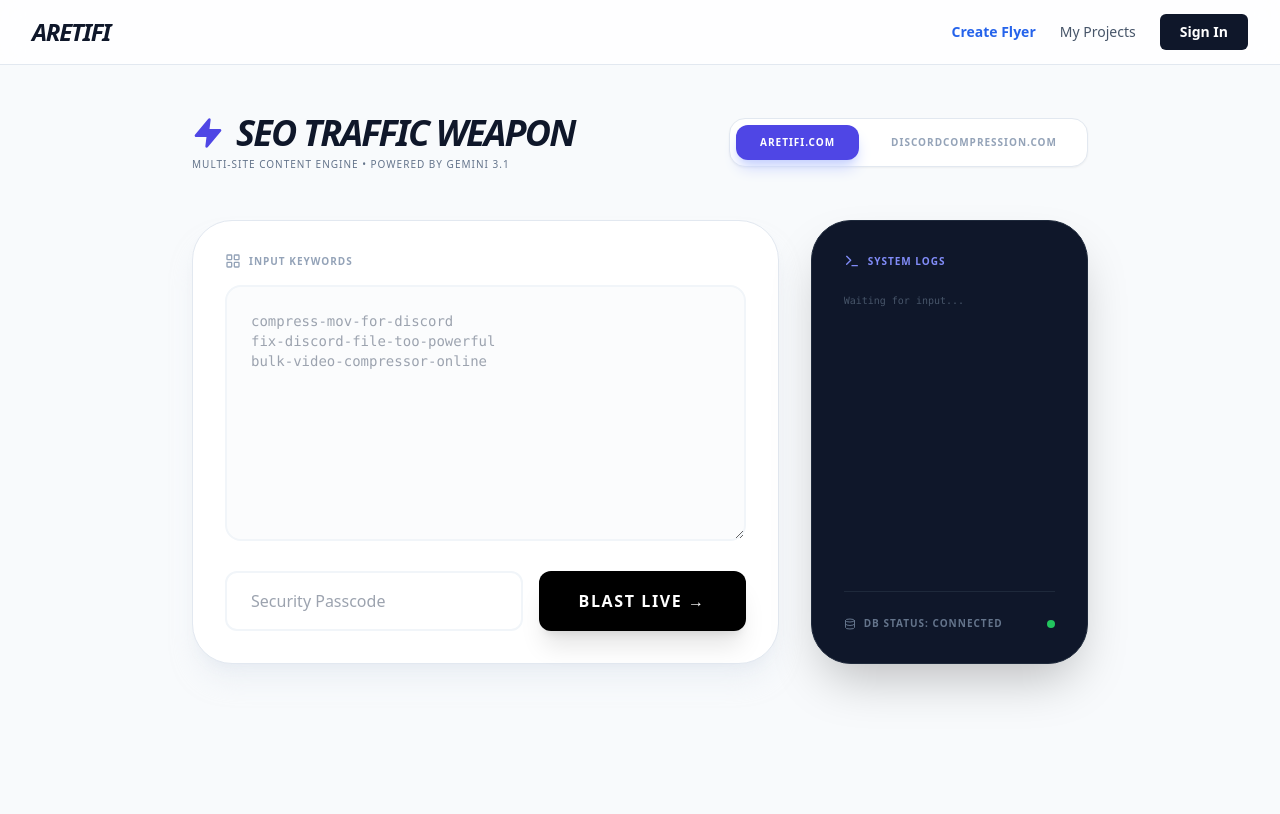
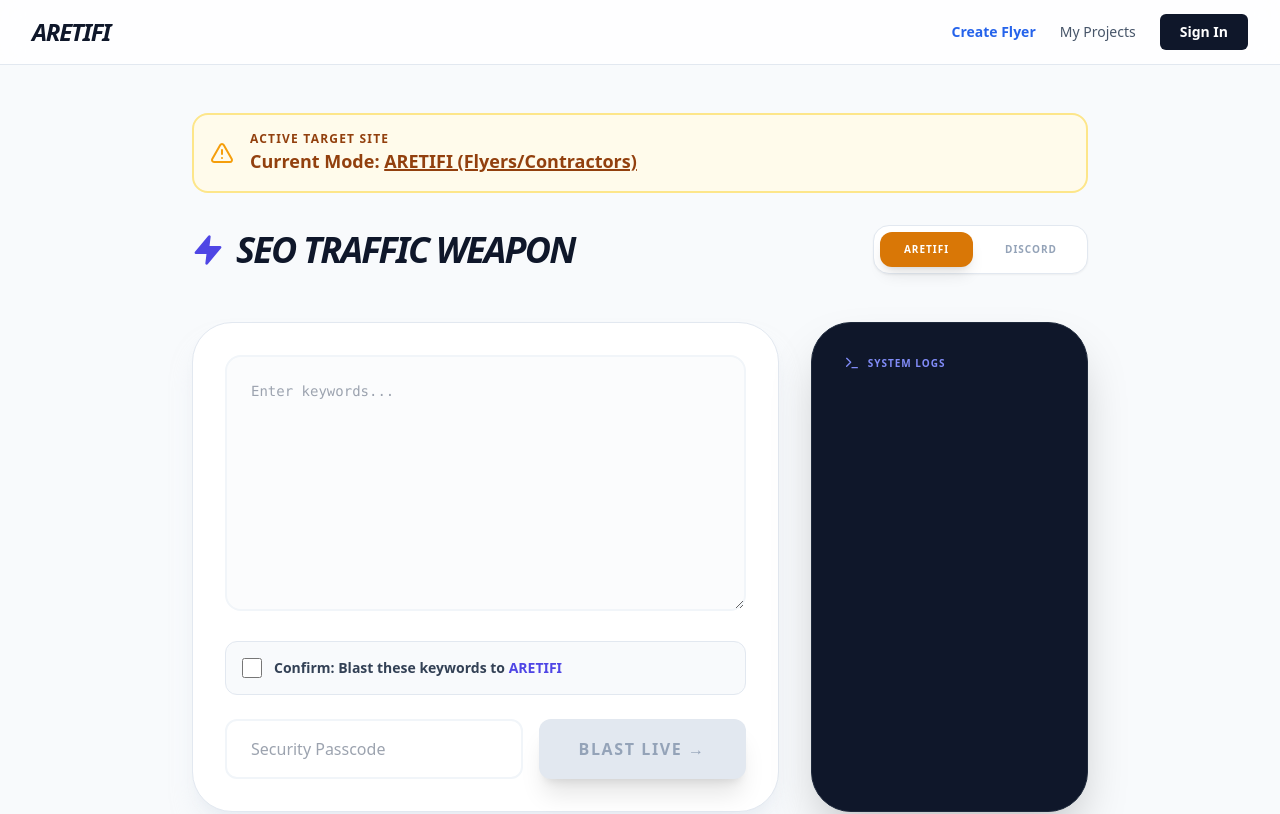
Before and after one commit to jakejmanley-collab/local-service-ads, a Next.js app: page /admin/seo-generator in a window 1280 px wide. Shown: the top 814 px of the page. Built offline with nearby package versions, Linux system fonts and the light colour scheme.

Commit message:
Update page.tsx

```diff
--- a/app/admin/seo-generator/page.tsx
+++ b/app/admin/seo-generator/page.tsx
@@ -1,7 +1,7 @@
 'use client';
 
 import { useState } from 'react';
-import { LayoutGrid, Zap, Database, Terminal } from 'lucide-react';
+import { LayoutGrid, Zap, Database, Terminal, AlertTriangle, ShieldCheck } from 'lucide-react';
 
 export default function SEOAdmin() {
   const [keywords, setKeywords] = useState('');
@@ -9,8 +9,11 @@ export default function SEOAdmin() {
   const [site, setSite] = useState<'aretifi' | 'discord'>('aretifi');
   const [status, setStatus] = useState<'idle' | 'loading' | 'success' | 'error'>('idle');
   const [logs, setLogs] = useState<string[]>([]);
+  const [confirmed, setConfirmed] = useState(false); // Safety Lock
 
   const handleGenerate = async () => {
+    if (!confirmed) return alert("Please check the 'Site Confirmation' box first!");
+
     const keywordList = keywords.split('\n').filter(k => k.trim() !== '');
     if (keywordList.length === 0 || !passcode) return alert("Missing keywords or passcode!");
 
@@ -32,76 +35,96 @@ export default function SEOAdmin() {
           throw new Error(errorData.error || 'Generation failed');
         }
 
-        setLogs(prev => [...prev, `[${new Date().toLocaleTimeString()}] ✅ LIVE: ${keyword} successfully blasted to ${site} database.`]);
+        setLogs(prev => [...prev, `[${new Date().toLocaleTimeString()}] ✅ LIVE: ${keyword} blasted to ${site} DB.`]);
       } catch (err: any) {
         setLogs(prev => [...prev, `[${new Date().toLocaleTimeString()}] ❌ ERROR: ${keyword} - ${err.message}`]);
       }
     }
     setStatus('success');
+    setConfirmed(false); // Reset lock after completion
   };
 
   return (
     <div className="min-h-screen bg-slate-50 p-6 md:p-12 font-sans">
       <div className="max-w-4xl mx-auto">
 
-        {/* HEADER */}
+        {/* SAFETY WARNING BANNER */}
+        <div className={`mb-8 p-4 rounded-2xl border-2 flex items-center gap-4 transition-all ${
+          site === 'aretifi'
+            ? 'bg-amber-50 border-amber-200 text-amber-800'
+            : 'bg-blue-50 border-blue-200 text-blue-800'
+        }`}>
+          <AlertTriangle className={site === 'aretifi' ? 'text-amber-500' : 'text-blue-500'} />
+          <div>
+            <p className="text-xs font-black uppercase tracking-widest">Active Target Site</p>
+            <p className="text-lg font-bold">
+              Current Mode: <span className="underline decoration-2">{site === 'aretifi' ? 'ARETIFI (Flyers/Contractors)' : 'DISCORD (Video Compression)'}</span>
+            </p>
+          </div>
+        </div>
+
         <div className="flex flex-col md:flex-row md:items-center justify-between gap-6 mb-12">
           <div>
             <h1 className="text-4xl font-black italic uppercase tracking-tighter text-slate-900 flex items-center gap-3">
               <Zap className="fill-indigo-600 text-indigo-600 w-8 h-8" />
               SEO Traffic Weapon
             </h1>
-            <p className="text-slate-500 font-medium mt-1 uppercase tracking-widest text-[10px]">
-              Multi-Site Content Engine • Powered by Gemini 3.1
-            </p>
           </div>
 
           <div className="flex gap-2 p-1.5 bg-white border border-slate-200 rounded-2xl shadow-sm">
             <button
-              onClick={() => setSite('aretifi')}
-              className={`px-6 py-2.5 rounded-xl font-bold uppercase text-[10px] tracking-widest transition-all ${site === 'aretifi' ? 'bg-indigo-600 text-white shadow-lg shadow-indigo-200' : 'text-slate-400 hover:bg-slate-50'}`}
+              onClick={() => {setSite('aretifi'); setConfirmed(false);}}
+              className={`px-6 py-2.5 rounded-xl font-bold uppercase text-[10px] tracking-widest transition-all ${site === 'aretifi' ? 'bg-amber-600 text-white shadow-lg' : 'text-slate-400 hover:bg-slate-50'}`}
             >
-              Aretifi.com
+              Aretifi
             </button>
             <button
-              onClick={() => setSite('discord')}
-              className={`px-6 py-2.5 rounded-xl font-bold uppercase text-[10px] tracking-widest transition-all ${site === 'discord' ? 'bg-indigo-600 text-white shadow-lg shadow-indigo-200' : 'text-slate-400 hover:bg-slate-50'}`}
+              onClick={() => {setSite('discord'); setConfirmed(false);}}
+              className={`px-6 py-2.5 rounded-xl font-bold uppercase text-[10px] tracking-widest transition-all ${site === 'discord' ? 'bg-blue-600 text-white shadow-lg' : 'text-slate-400 hover:bg-slate-50'}`}
             >
-              DiscordCompression.com
+              Discord
             </button>
           </div>
         </div>
 
         <div className="grid grid-cols-1 lg:grid-cols-3 gap-8">
-
-          {/* INPUT COLUMN */}
           <div className="lg:col-span-2 space-y-6">
             <div className="bg-white p-8 rounded-[2.5rem] border border-slate-200 shadow-xl shadow-slate-200/50">
-              <div className="flex items-center gap-2 mb-4 text-slate-400">
-                <LayoutGrid className="w-4 h-4" />
-                <span className="text-[10px] font-bold uppercase tracking-widest">Input Keywords</span>
-              </div>
               <textarea
-                className="w-full border-2 border-slate-100 rounded-2xl p-6 h-64 focus:border-indigo-600 focus:ring-0 transition-all font-mono text-sm bg-slate-50/50"
-                placeholder="compress-mov-for-discord&#10;fix-discord-file-too-powerful&#10;bulk-video-compressor-online"
+                className="w-full border-2 border-slate-100 rounded-2xl p-6 h-64 focus:border-indigo-600 focus:ring-0 transition-all font-mono text-sm bg-slate-50/50 mb-6"
+                placeholder="Enter keywords..."
                 value={keywords}
                 onChange={(e) => setKeywords(e.target.value)}
               />
 
-              <div className="mt-6 flex flex-col md:flex-row gap-4">
-                <div className="flex-1 relative">
+              {/* THE SAFETY LOCK */}
+              <div className="flex items-center gap-3 p-4 bg-slate-50 rounded-xl border border-slate-200 mb-6">
+                <input
+                  type="checkbox"
+                  id="confirm"
+                  checked={confirmed}
+                  onChange={(e) => setConfirmed(e.target.checked)}
+                  className="w-5 h-5 rounded text-indigo-600 focus:ring-indigo-500 cursor-pointer"
+                />
+                <label htmlFor="confirm" className="text-sm font-bold text-slate-700 cursor-pointer select-none">
+                  Confirm: Blast these keywords to <span className="uppercase text-indigo-600">{site}</span>
+                </label>
+              </div>
+
+              <div className="flex flex-col md:flex-row gap-4">
                 <input
                   type="password"
-                    className="w-full border-2 border-slate-100 rounded-xl py-4 px-6 focus:border-indigo-600 transition-all font-bold placeholder:font-normal"
+                  className="flex-1 border-2 border-slate-100 rounded-xl py-4 px-6 focus:border-indigo-600 transition-all"
                   placeholder="Security Passcode"
                   value={passcode}
                   onChange={(e) => setPasscode(e.target.value)}
                 />
-                </div>
                 <button
                   onClick={handleGenerate}
-                  disabled={status === 'loading'}
-                  className="bg-black text-white px-10 py-4 rounded-xl font-black uppercase tracking-widest hover:bg-indigo-700 disabled:bg-slate-200 transition-all shadow-xl active:scale-95 whitespace-nowrap"
+                  disabled={status === 'loading' || !confirmed}
+                  className={`px-10 py-4 rounded-xl font-black uppercase tracking-widest transition-all shadow-xl active:scale-95 flex items-center gap-2 ${
+                    !confirmed ? 'bg-slate-200 text-slate-400 cursor-not-allowed' : 'bg-black text-white hover:bg-indigo-700'
+                  }`}
                 >
                   {status === 'loading' ? 'Processing...' : 'Blast Live →'}
                 </button>
@@ -111,33 +134,16 @@ export default function SEOAdmin() {
 
           {/* STATUS COLUMN */}
           <div className="space-y-6">
-            <div className="bg-slate-900 rounded-[2.5rem] p-8 border border-slate-800 shadow-2xl h-full flex flex-col">
+            <div className="bg-slate-900 rounded-[2.5rem] p-8 border border-slate-800 shadow-2xl h-full flex flex-col min-h-[400px]">
                <div className="flex items-center gap-2 mb-6 text-indigo-400">
                 <Terminal className="w-4 h-4" />
                 <span className="text-[10px] font-bold uppercase tracking-widest">System Logs</span>
               </div>
-
-              <div className="flex-1 overflow-y-auto space-y-3 pr-2 scrollbar-thin scrollbar-thumb-slate-700">
-                {logs.length === 0 && (
-                  <p className="text-slate-600 font-mono text-[10px]">Waiting for input...</p>
-                )}
-                {logs.map((log, i) => (
-                  <div key={i} className={`font-mono text-[10px] leading-relaxed ${log.includes('✅') ? 'text-green-400' : log.includes('❌') ? 'text-red-400' : 'text-slate-400'}`}>
-                    {log}
-                  </div>
-                ))}
-              </div>
-
-              <div className="mt-6 pt-6 border-t border-slate-800 flex items-center justify-between">
-                <div className="flex items-center gap-2">
-                  <Database className="w-3 h-3 text-slate-500" />
-                  <span className="text-[10px] font-bold text-slate-500 uppercase tracking-widest">DB Status: Connected</span>
-                </div>
-                <div className={`w-2 h-2 rounded-full ${status === 'loading' ? 'bg-yellow-500 animate-pulse' : 'bg-green-500'}`} />
+              <div className="flex-1 overflow-y-auto space-y-3 font-mono text-[10px] text-slate-400">
+                {logs.map((log, i) => <div key={i}>{log}</div>)}
               </div>
             </div>
           </div>
-
         </div>
       </div>
     </div>
```
Lines whose indentation alone changed are shown as unchanged.
